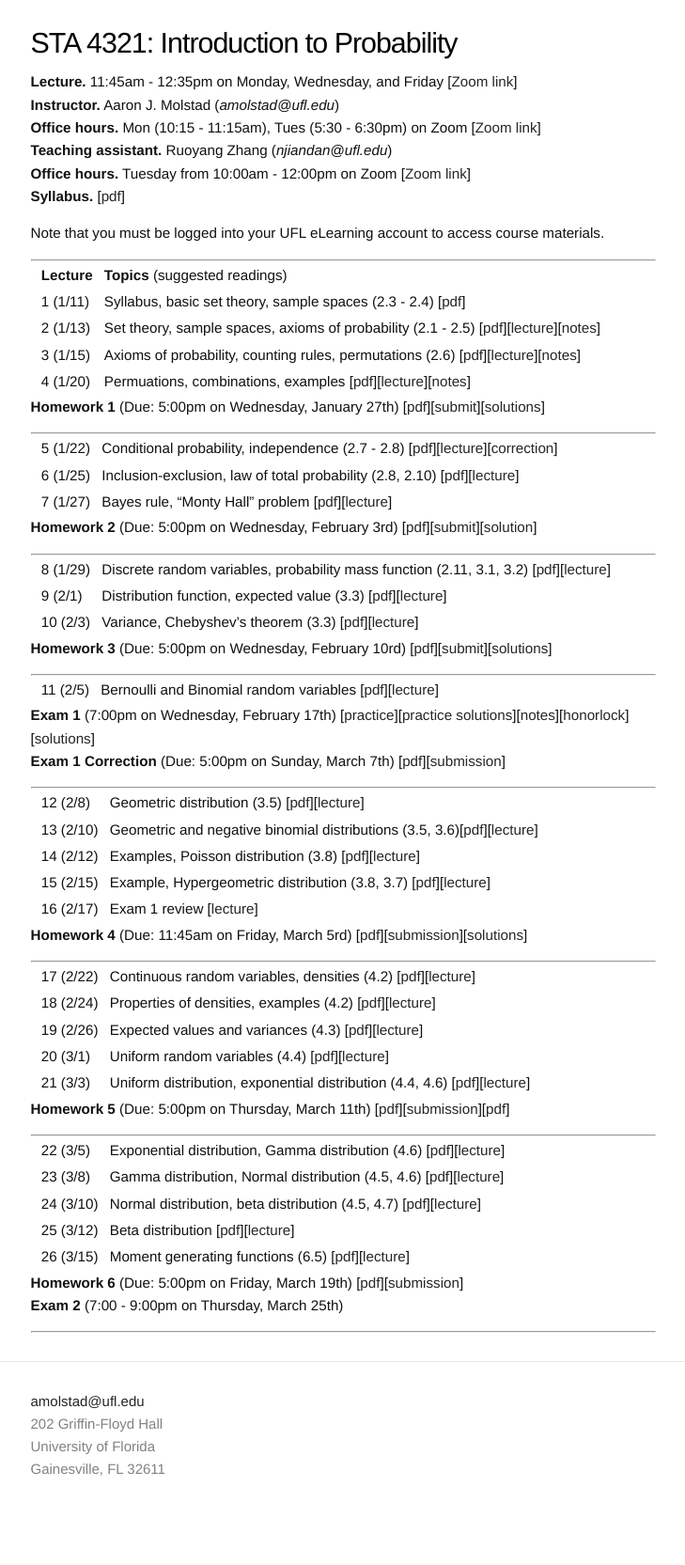
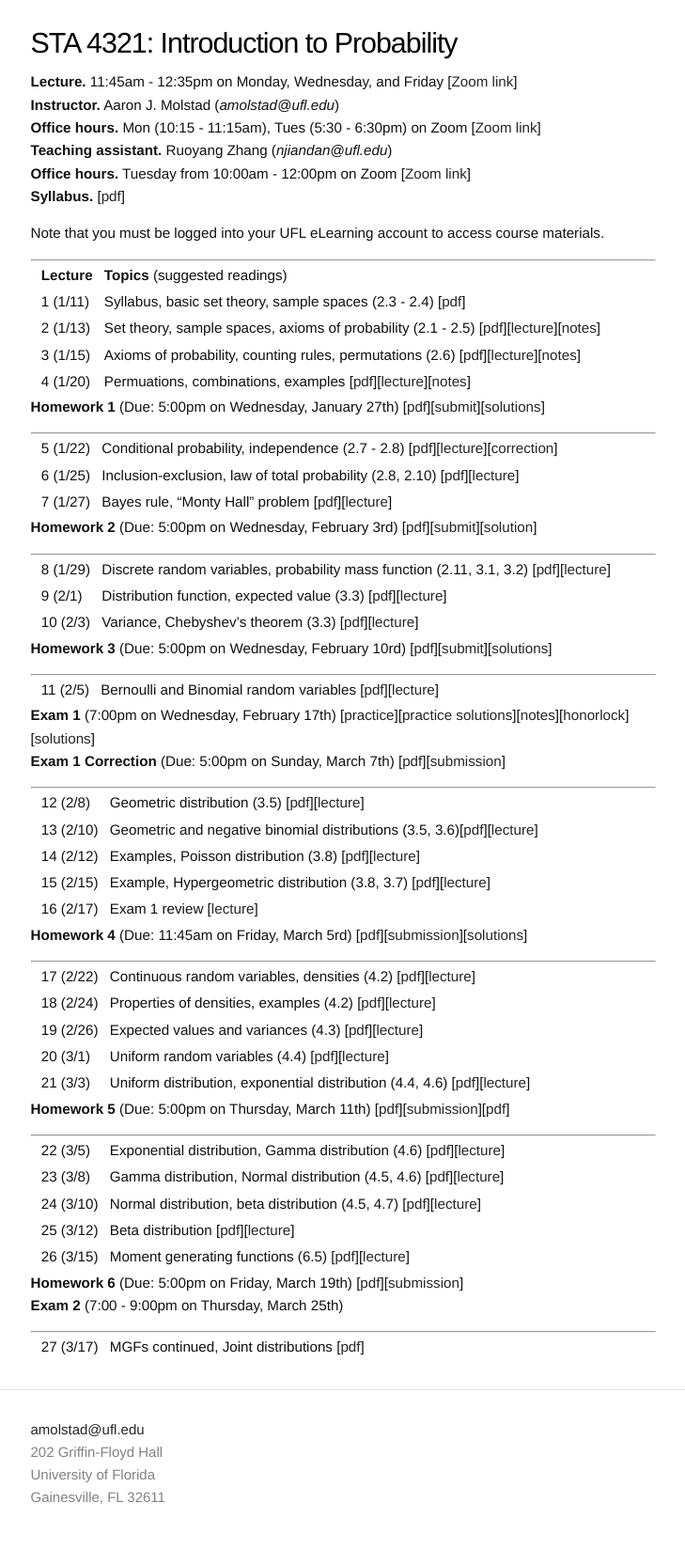
Before and after one commit to ajmolstad/ajmolstad.github.io, a Jekyll site: the page built from S21_STA4321.md, in a window 1280 px wide. Shown: the whole page at 94% size, without its empty margins (275-1004 px from the left). Built offline with Jekyll 4.4.1, drawn with Linux system fonts in a browser that asks for light colours; before the commit the page ends 1635 px from its top, so only the background shows below that.

Commit message:
Update S21_STA4321.md

```diff
--- a/S21_STA4321.md
+++ b/S21_STA4321.md
@@ -80,3 +80,5 @@ Note that you must be logged into your UFL eLearning account to access course ma
 **Exam 2** (7:00 - 9:00pm on Thursday, March 25th)
 
 ----------------
+
+|| 27 (3/17)  || MGFs continued, Joint distributions [[pdf](https://ufl.instructure.com/files/58001468/download?download_frd=1)] ||
```
